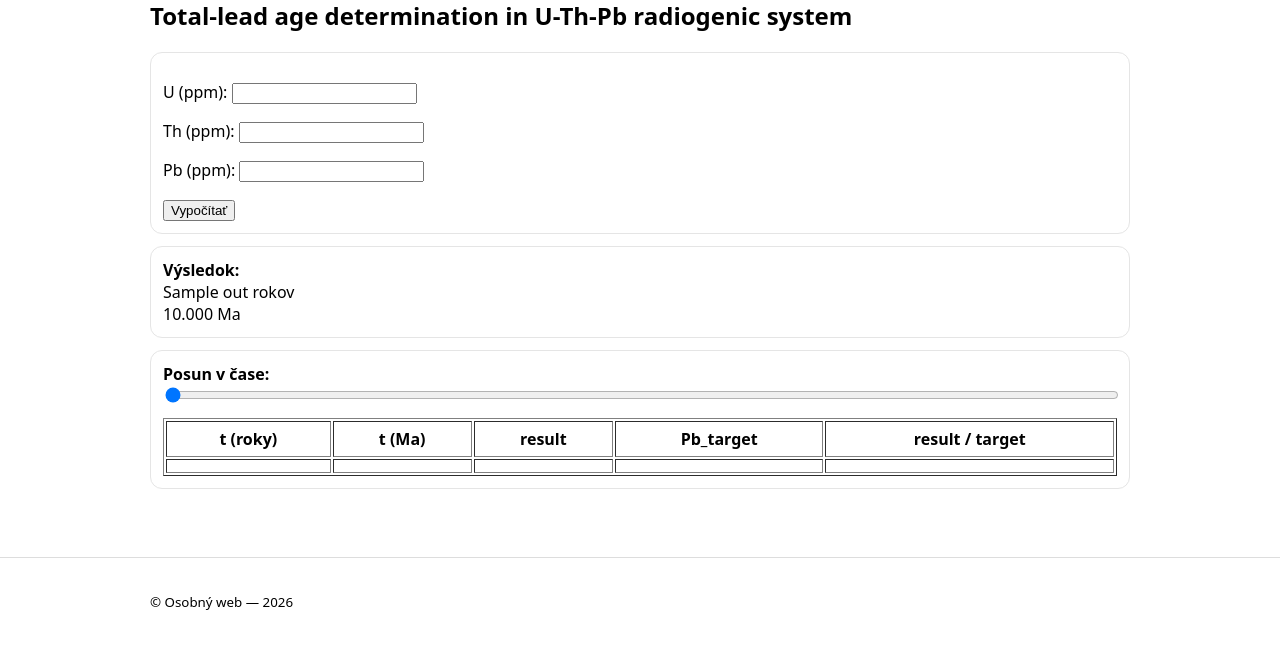
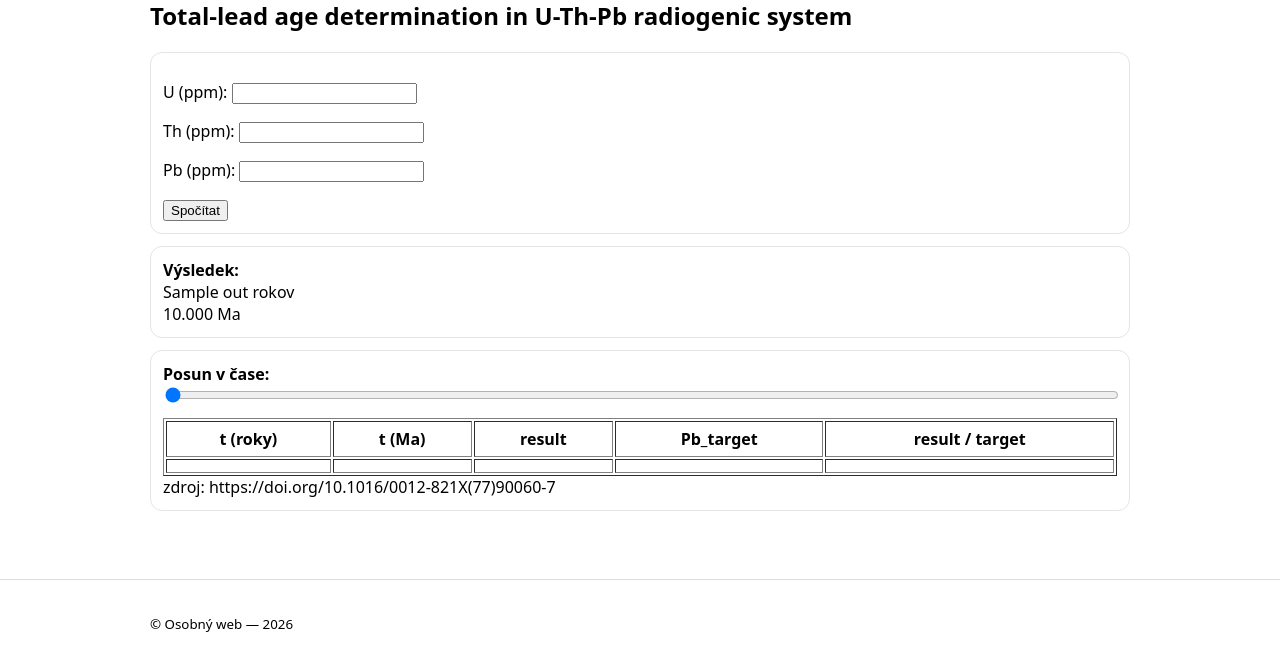
Before and after one commit to xhives00/web-factory, a Django app: template shared/apps/programy/templates/programy/pb_time.html in a window 1280 px wide. Shown: the part 158-824 px from the top of the page. Before the commit the page ends 768 px from the top, so only its background shows below. Run offline with Django 5.2, Linux system fonts and the light colour scheme; tables that the repository leaves empty hold one stand-in row (values such as "Sample post"); the template is opened without the code that fills it: values that come from a table or form of the project are taken from there, most other values are stand-ins (such as "Sample title", 1, 10 or a date in 2020); lists and menus that the app fills with data are empty.

Commit message:
zmeny nazvov do cestiny a pridani zdroje k vypoctom

```diff
--- a/shared/apps/programy/templates/programy/pb_time.html
+++ b/shared/apps/programy/templates/programy/pb_time.html
@@ -7,12 +7,12 @@
 <form method="post" class="card">
   {% csrf_token %}
   {{ form.as_p }}
-  <button type="submit">Vypočítať</button>
+  <button type="submit">Spočítat</button>
 </form>
 
 {% if out %}
   <div class="card">
-    <strong>Výsledok:</strong>
+    <strong>Výsledek:</strong>
     <div>{{ out }} rokov</div>
     {% if out_ma %}<div>{{ out_ma|floatformat:3 }} Ma</div>{% endif %}
   </div>
@@ -43,6 +43,7 @@
         <td id="ratio"></td>
       </tr>
     </table>
+    <label>zdroj: https://doi.org/10.1016/0012-821X(77)90060-7<span id="tLabel"></span></label>
   </div>
 
   <script>
```
